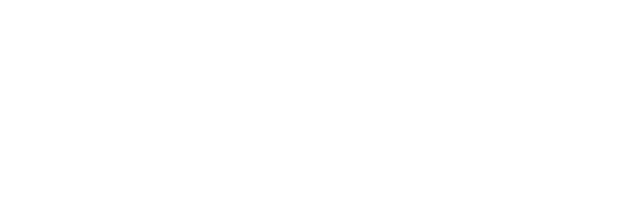
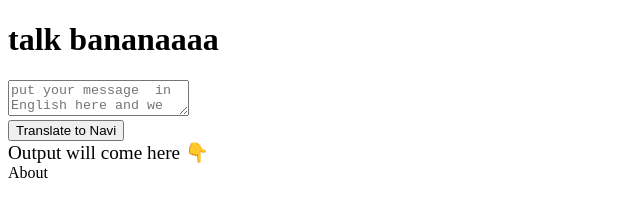
Before and after one commit to swathiisb/navi-translator, a plain HTML site: page index.html in a window 1280 px wide. Shown: the whole page, without its empty margins (0-640 px from the left). Drawn offline with Linux system fonts and the light colour scheme.

Commit message:
input output processing done

```diff
--- a/index.html
+++ b/index.html
@@ -7,6 +7,24 @@
     <title>Navi Translator</title>
 </head>
 <body>
+        <header>
+        <h1> talk bananaaaa</h1>
+    </header>
+    <main>
+        <textarea id="txt-input"
+            placeholder="put your message  in English here and we will convert it to Navi language"></textarea>
+            <br>
+        <button id="btn-translate">Translate to Navi</button>
 
+        <div style="font-size: larger;"> Output will come here 👇</div>
+        <div id="output"></div>
+    </main>
+    <footer>
+        <div class="footer-header">About</div>
+        <p>
+
+        </p>
+    </footer>
+    <script src="app.js" type="text/javascript"></script>
 </body>
 </html>
```
